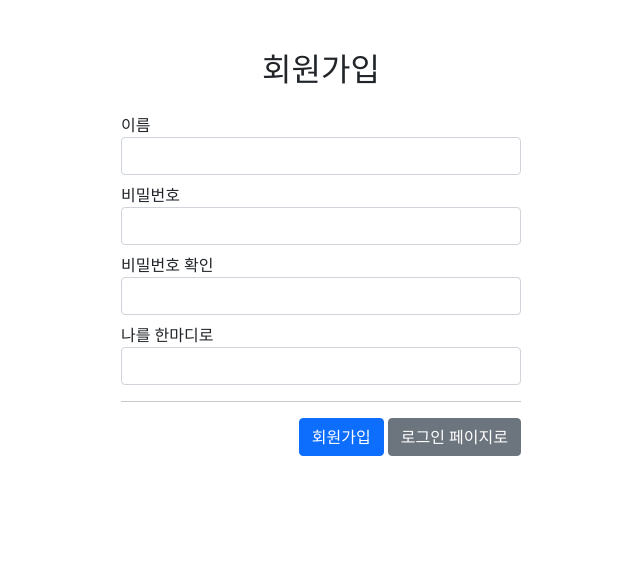
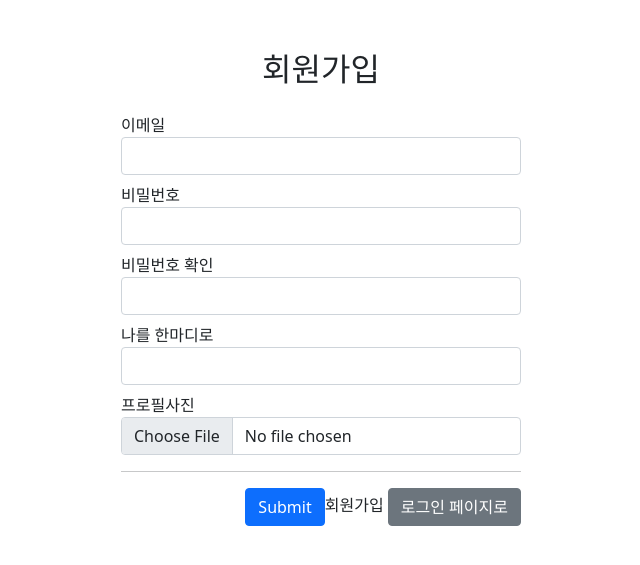
Before and after one commit to kaiworld97/liflix, a Django app: page /sign_up/ in a window 1280 px wide. Shown: the part 56-621 px from the top of the page, without its empty margins (319-959 px from the left). Run offline with Django 4.2, Linux system fonts and the light colour scheme.

Commit message:
user app

```diff
--- /dev/null
+++ b/templates/user/active_email.html
@@ -0,0 +1,6 @@
+{% autoescape off %}
+
+{{user.username}}님, 아래 링크를 클릭하여 계정을 활성화하세요:
+http://{{domain}}{% url 'activate' uid token %}
+
+{% endautoescape %}
--- a/templates/user/signin.html
+++ b/templates/user/signin.html
@@ -7,11 +7,11 @@
     <div class="container">
         <div class="wrap">
             <h2 class="title-center"> 로그인</h2>
-            <form class="form-area" METHOD="post" ACTION="/sign-in/">
+            <form class="form-area" method="post" action="/sign-in/">
                 {% csrf_token %}
                 <div class="form-group mt-2 mb-2">
-                    <label for="username">이름</label>
-                    <input type="text" class="form-control" id="username" name="username">
+                    <label for="email">이메일</label>
+                    <input type="email" class="form-control" id="email" name="email">
                 </div>
                 <div class="form-group mt-2 mb-2">
                     <label for="password">비밀번호</label>
--- a/templates/user/signup.html
+++ b/templates/user/signup.html
@@ -7,11 +7,11 @@
     <div class="container">
         <div class="wrap">
             <h2 class="title-center"> 회원가입 </h2>
-            <form class="form-area" method="post" action="/sign-up/">
+            <form class="form-area" method="post" action="/sign-up/" enctype="multipart/form-data">
                 {% csrf_token %}
                 <div class="form-group mt-2 mb-2">
-                    <label for="username">이름</label>
-                    <input type="text" class="form-control" id="username" name="username">
+                    <label for="email">이메일</label>
+                    <input type="email" class="form-control" id="email" name="email">
                 </div>
                 <div class="form-group mt-2 mb-2">
                     <label for="password">비밀번호</label>
@@ -23,19 +23,36 @@
                 </div>
                 <div class="form-group mt-2 mb-2">
                     <label for="bio">나를 한마디로</label>
-                    <input type="text" class="form-control" id="bio" name="bio">
+                    <input type="text" class="form-control" id="bio" name="bio" >
                 </div>
-                <hr>
+                <div class="form-group mt-2 mb-2">
+                    <label for="file">프로필사진</label>
+                    <input type="file" class="form-control" id="file" name="file" accept="image/*"
+                           onchange="setThumbnail(event);">
+                    <div id="img">
+                    </div>
+                </div>
                     {% if error %}
                         <div class="alert alert-danger" role="alert">
                             {{ error }}
                         </div>
                     {% endif %}
+                    <hr>
                     <div style="float: right">
-                    <button type="submit" class="btn btn-primary">회원가입</button>
+                        <input type="submit" class="btn btn-primary">회원가입</input>
                         <a href="/sign-in" class="btn btn-secondary">로그인 페이지로</a>
                     </div>
             </form>
         </div>
     </div>
+    <script> function setThumbnail(event) {
+        var reader = new FileReader();
+        reader.onload = function (event) {
+            var img = document.createElement("img");
+            img.setAttribute("src", event.target.result);
+            document.querySelector("#img").innerHTML = '';
+            document.querySelector("#img").appendChild(img);
+        };
+        reader.readAsDataURL(event.target.files[0]);
+    } </script>
 {% endblock %}
--- a/user/models.py
+++ b/user/models.py
@@ -9,4 +9,8 @@ class UserModel(AbstractUser):
     class Meta:
         db_table = "my_user"
 
-    bio = models.CharField(max_length=256, default='')
+    user_birth = models.DateField
+    user_bio = models.CharField(max_length=256, default='')
+    user_img = models.FileField(upload_to='uploads/%Y%m%d')
+    user_category = models.CharField(max_length=30, default='')
+    user_nick = models.CharField(max_length=30, default='')
--- a/user/urls.py
+++ b/user/urls.py
@@ -5,4 +5,5 @@ urlpatterns = [
     path('sign_up/', views.sign_up_view, name='sign_up'),
     path('sign_in/', views.sign_in_view, name='sign_in'),
     path('logout/', views.logout, name='logout'),
+    path('active/<str:uid64>/<str:token>/', views.active, name="activate"),
 ]
--- a/user/views.py
+++ b/user/views.py
@@ -1,9 +1,16 @@
 from django.shortcuts import render, redirect
 from .models import UserModel
 from django.http import HttpResponse
-from django.contrib.auth import get_user_model  # 사용자가 데이터베이스 안에 있는지 검사하는 함수
+from django.contrib.auth import get_user_model  # 사용자가 데이터베이스 안에 있는지 확인하는 함수
 from django.contrib import auth
 from django.contrib.auth.decorators import login_required
+# 메일인증을 위한 것들
+from django.contrib.sites.shortcuts import get_current_site
+from django.template.loader import render_to_string
+from django.utils.http import urlsafe_base64_encode, urlsafe_base64_decode
+from django.core.mail import EmailMessage
+from django.utils.encoding import force_bytes, force_str
+from .tokens import account_activation_token
 
 
 # Create your views here.
@@ -15,29 +22,60 @@ def sign_up_view(request):
         else:
             return render(request, 'user/signup.html')
     elif request.method == 'POST':
-        username = request.POST.get('username', '')
+
+        username = request.POST.get('email', '')  # 유저네임이 필수라 이메일로 받지만 유저네임으로 저장
         password = request.POST.get('password', '')
         password2 = request.POST.get('password2', '')
         bio = request.POST.get('bio', '')
 
         if password != password2:
+            # 패스워드가 다르다고 알람
+            return render(request, 'user/signup.html', {'error': '패스워드를 확인 해 주세요!'})
 
-            return render(request, 'user/signup.html',{'error':'패스워드를 확인 해 주세요!'})
         else:
             if username == '' or password == '':
-                return render(request, 'user/signup.html', {'error':'사용자 이름과 패스워드는 필수 값 입니다'})
-            me = get_user_model().objects.filter(username=username)
-            if me:
-                return render(request, 'user/signup.html', {'error':'사용자가 이미 존재합니다'})
+                return render(request, 'user/signup.html', {'error': '이메일과,패스워드는 필수 입력 입니다.'})
+            exist_user = get_user_model().objects.filter(username=username)
+            if exist_user:
+                return render(request, 'user/signup.html', {'error': '사용자가 존재합니다'})
             else:
-                UserModel.objects.create_user(username=username, password=password, bio=bio)
+                img_file = request.FILES.get('file')
+                user = UserModel.objects.create_user(password=password, bio=bio, Img=img_file, username=username)
+                user.is_active = False
+                user.save()
+                current_site = get_current_site(request)
+                # localhost:8000
+                message = render_to_string('user/active_email.html', {
+                    'user': user,
+                    'domain': current_site.domain,
+                    'uid': urlsafe_base64_encode(force_bytes(user.pk)),
+                    'token': account_activation_token.make_token(user),
+                })
+                mail_title = "계정 활성화 확인 이메일"
+                mail_to = request.POST.get("email")
+                print(mail_to)
+                email = EmailMessage(mail_title, message, to=[mail_to])
+                email.send()
 
-        return redirect('/sign_in')
+                return redirect('/sign-in')
+
+
+def active(request, uid64, token):
+    uid = force_str(urlsafe_base64_decode(uid64))
+    user = UserModel.objects.get(pk=uid)
+
+    if user is not None and account_activation_token.check_token(user, token):
+        user.is_active = True
+        user.save()
+        auth.login(request, user)
+        return redirect("home")
+    else:
+        return render(request, 'home.html', {'error': '계정 활성화 오류'})
 
 
 def sign_in_view(request):
     if request.method == 'POST':
-        username = request.POST.get('username', '')
+        username = request.POST.get('email', '')  # 유저네임이 필수라 이메일이름으로 받지만 유저네임으로 저장
         password = request.POST.get('password', '')
 
         me = auth.authenticate(request, username=username, password=password)
@@ -45,7 +83,7 @@ def sign_in_view(request):
             auth.login(request, me)
             return redirect('/')
         else:
-            return render(request, 'user/signin.html', {'error':'유저이름 혹은 패스워드를 확인 해 주세요'})
+            return render(request, 'user/signin.html', {'error': '이메일 혹은 패스워드를 확인 해 주세요.'})
     elif request.method == 'GET':
         user = request.user.is_authenticated
         if user:
@@ -53,6 +91,7 @@ def sign_in_view(request):
         else:
             return render(request, 'user/signin.html')
 
+
 @login_required
 def logout(request):
     auth.logout(request)
```
Also changed, not shown: liflix/settings.py (+17 -1 lines), user/tokens.py (added, +9 -0 lines). Lines whose indentation alone changed are shown as unchanged.
